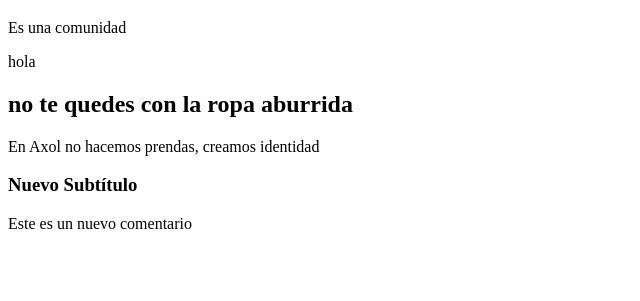
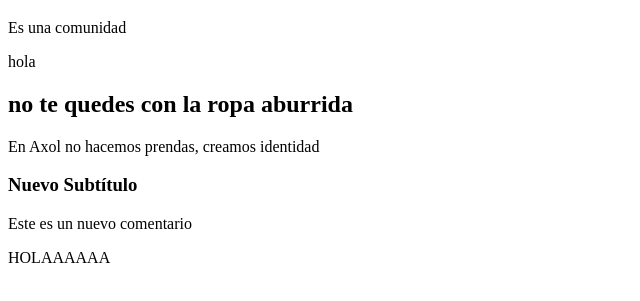
Before and after one commit to paulcastillos/pagina, a plain HTML site: page index.html in a window 1280 px wide. Shown: the part 61-362 px from the top of the page, without its empty margins (0-640 px from the left). Drawn offline with Linux system fonts and the light colour scheme.

Commit message:
Comentario de prueba

```diff
--- a/index.html
+++ b/index.html
@@ -15,5 +15,7 @@
 
     <h3>Nuevo Subtítulo</h3>
     <p>Este es un nuevo comentario</p>
+
+    <p>HOLAAAAAA</p>
 </body>
 </html>
```
